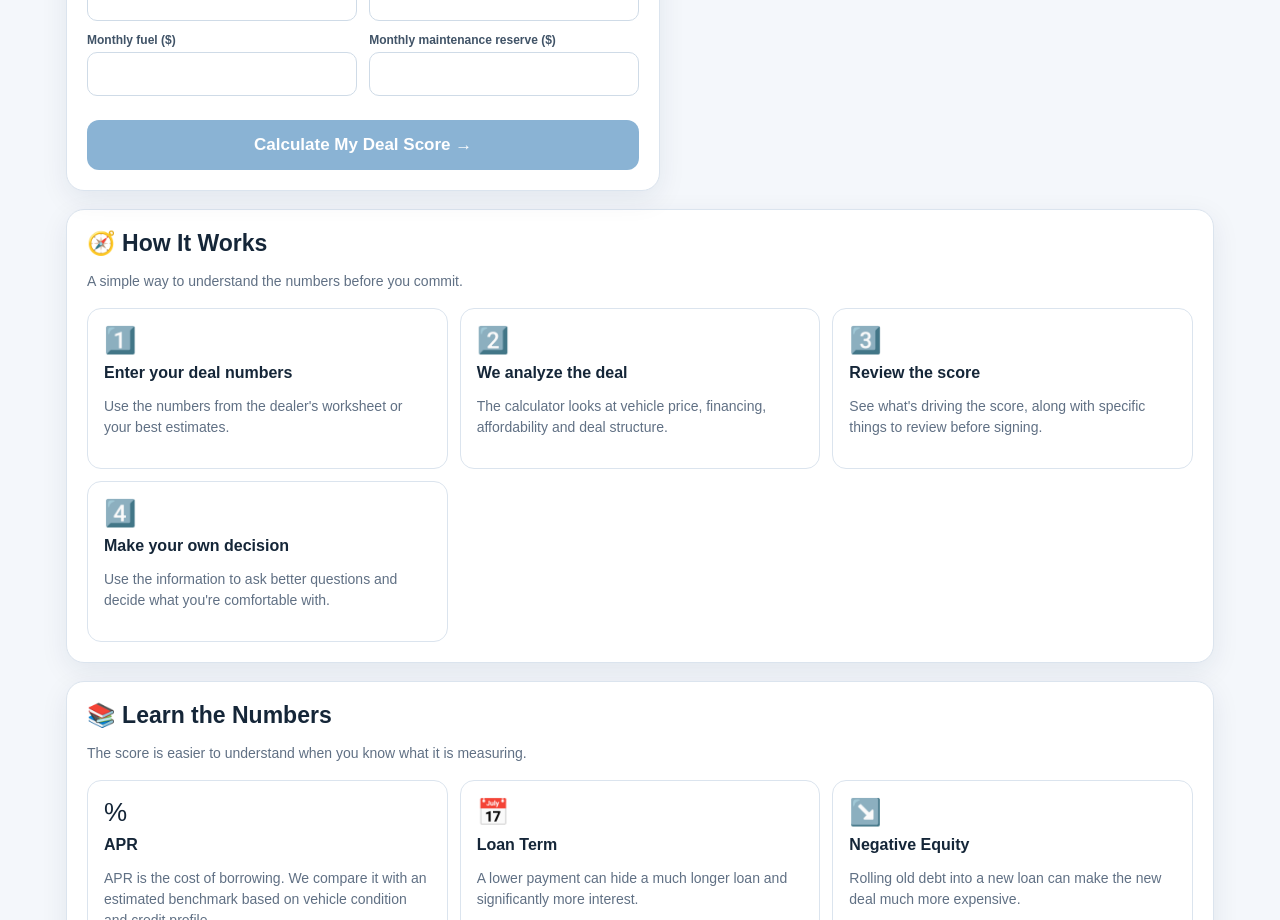
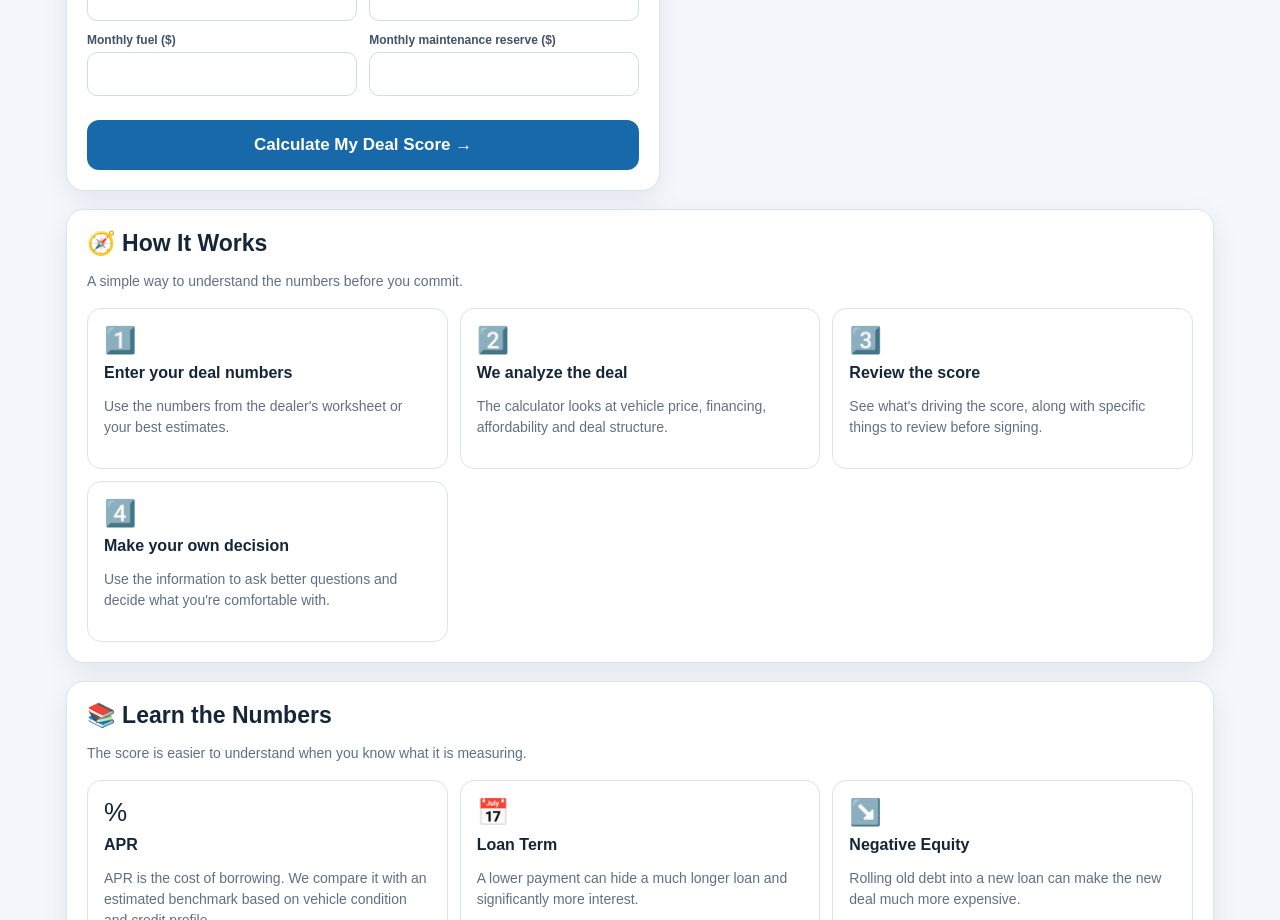
Before and after one commit to rmerrow1/dont-sign-this-yet, a Next.js app: page / in a window 1280 px wide. Shown: the part 2160-3080 px from the top of the page. Built offline with nearby package versions, Linux system fonts and the light colour scheme.

Commit message:
Enable calculate button on page
Enabled the calculate button by removing the disabled attribute.

```diff
--- a/app/page.js
+++ b/app/page.js
@@ -389,7 +389,7 @@ const aprGuidance =
             </div>
           </Section>
 
-          <button className="calculate" onClick={calculate} disabled={validation.length>0}>
+          <button className="calculate" onClick={calculate}>
             Calculate My Deal Score →
           </button>
         </section>
```
